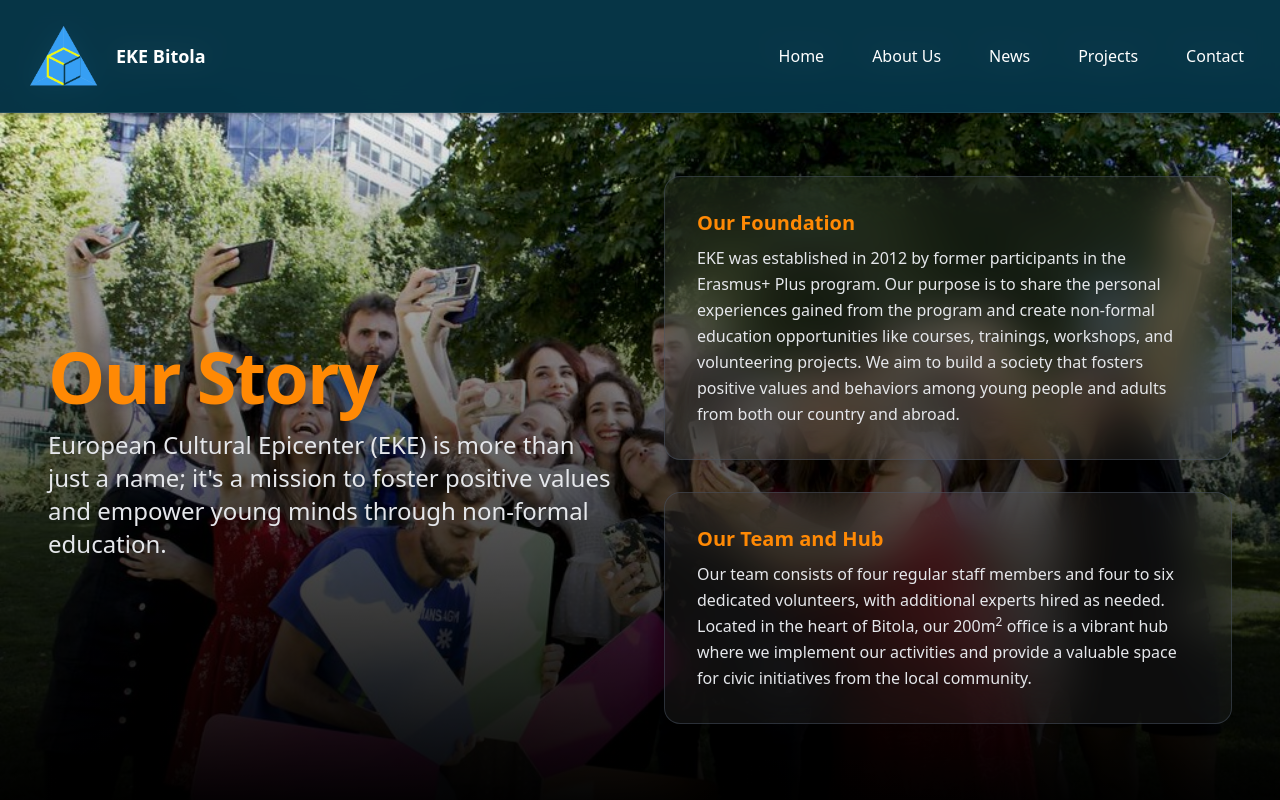
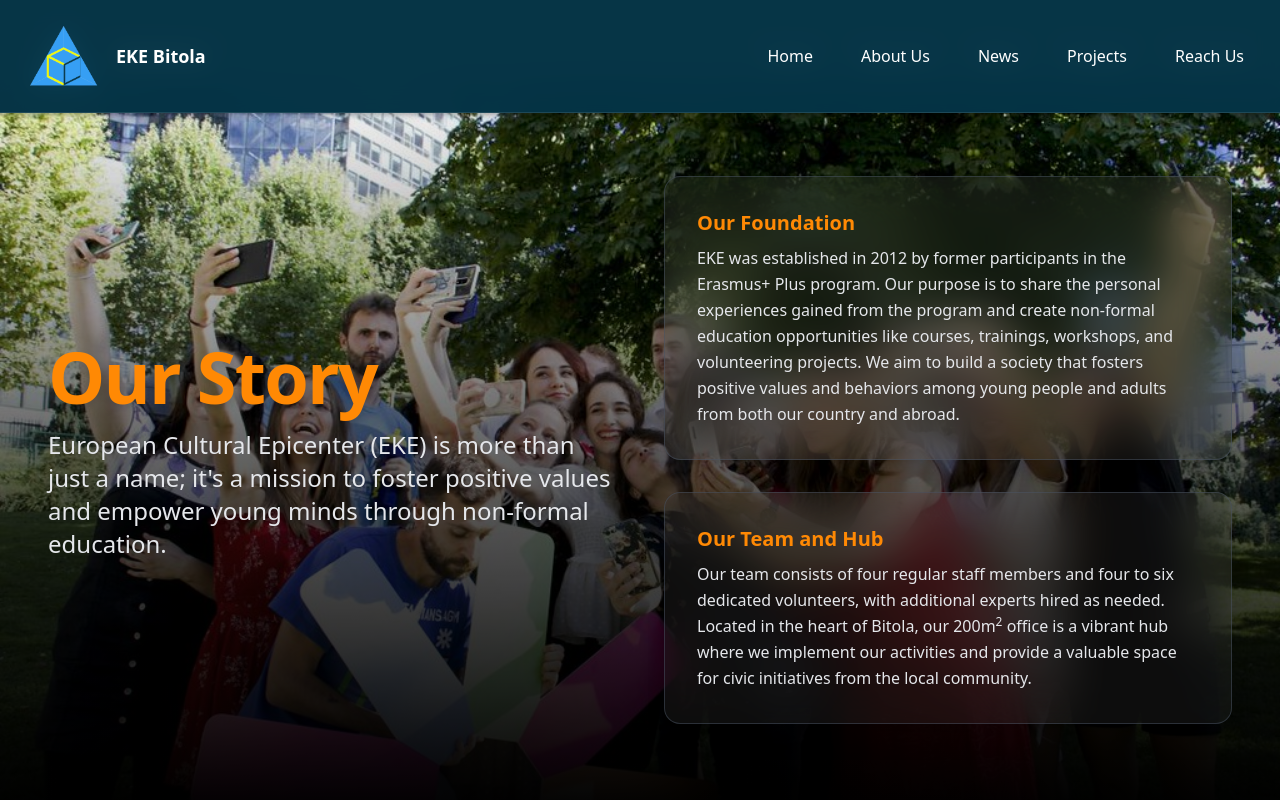
Before and after one commit to damjanstojcev4/EKE-Web, a React (Vite) app in the folder Frontend/ece-website/: page /about-us in a window 1280 px wide. Shown: the top 800 px of the page. Built offline with nearby package versions, Linux system fonts and the light colour scheme.

Commit message:
Reach Us

```diff
--- a/Frontend/ece-website/src/components/Navbar.tsx
+++ b/Frontend/ece-website/src/components/Navbar.tsx
@@ -10,7 +10,7 @@ const Navbar = () => {
     { label: 'About Us', path: '/about-us' },
     { label: 'News', path: '/news' },
     { label: 'Projects', path: '/projects' },
-    { label: 'Contact', path: '/contact' },
+    { label: 'Reach Us', path: '/contact' },
   ];
 
   return (
```
